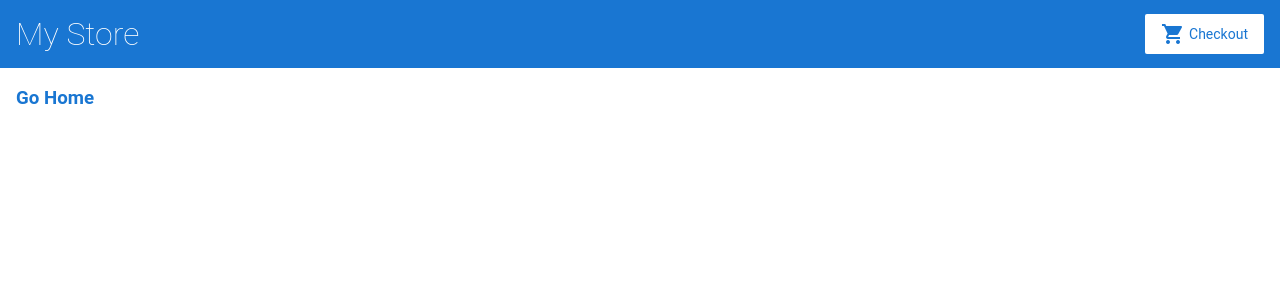
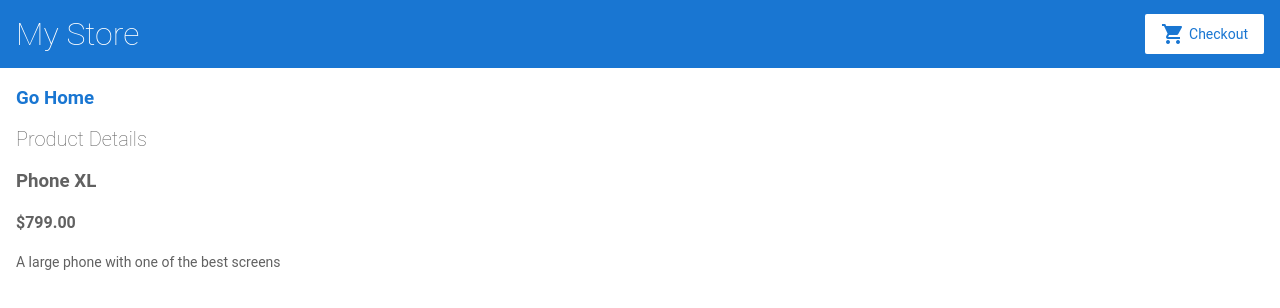
Before and after one commit to bcooke5858/angular-ammfdy-6fqnxq, an Angular app: page /products/1 in a window 1280 px wide. Shown: the top 308 px of the page. Built offline with nearby package versions, Linux system fonts and the light colour scheme.

Commit message:
2 files modified

```diff
--- a/src/app/product-details/product-details.component.html
+++ b/src/app/product-details/product-details.component.html
@@ -3,3 +3,11 @@
   Go Home
 </a>
 </h3>
+
+<h2>Product Details</h2>
+
+<div *ngIf="product">
+  <h3>{{ product.name }}</h3>
+  <h4>{{ product.price | currency }}</h4>
+  <p>{{ product.description }}</p>
+</div>
--- a/src/app/product-details/product-details.component.ts
+++ b/src/app/product-details/product-details.component.ts
@@ -1,6 +1,6 @@
 import { Component, OnInit } from '@angular/core';
 import { ActivatedRoute } from '@angular/router';
-import { Product } from '../products';
+import { Product, products } from '../products';
 
 @Component({
   selector: 'app-product-details',
@@ -14,6 +14,12 @@
   constructor(private route: ActivatedRoute) { }
 
   ngOnInit(): void {
+  // First get the product id from the current route.
+  const routeParams = this.route.snapshot.paramMap;
+  const productIdFromRoute = Number(routeParams.get('productId'));
+
+  // Find the product that correspond with the id provided in route.
+  this.product = products.find(product => product.id === productIdFromRoute);
   }
 
 }
```
